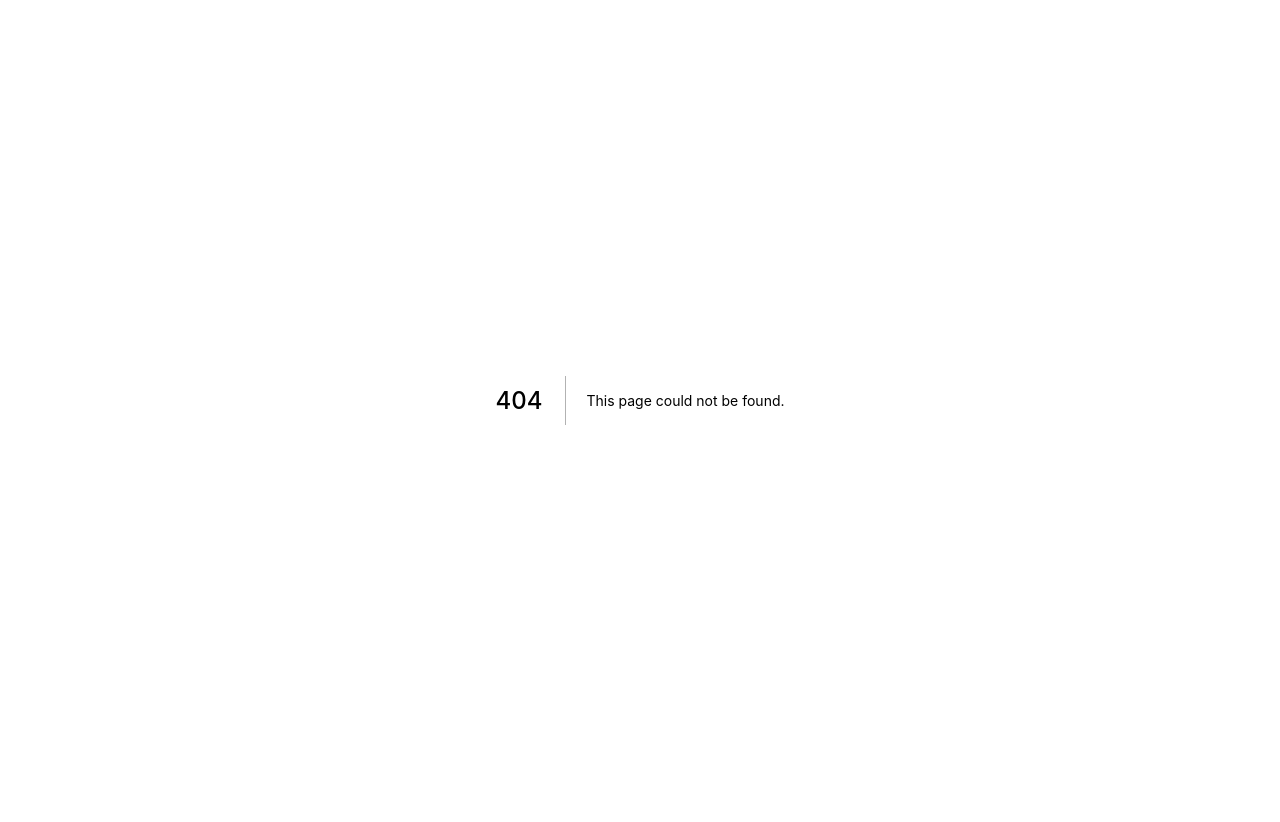
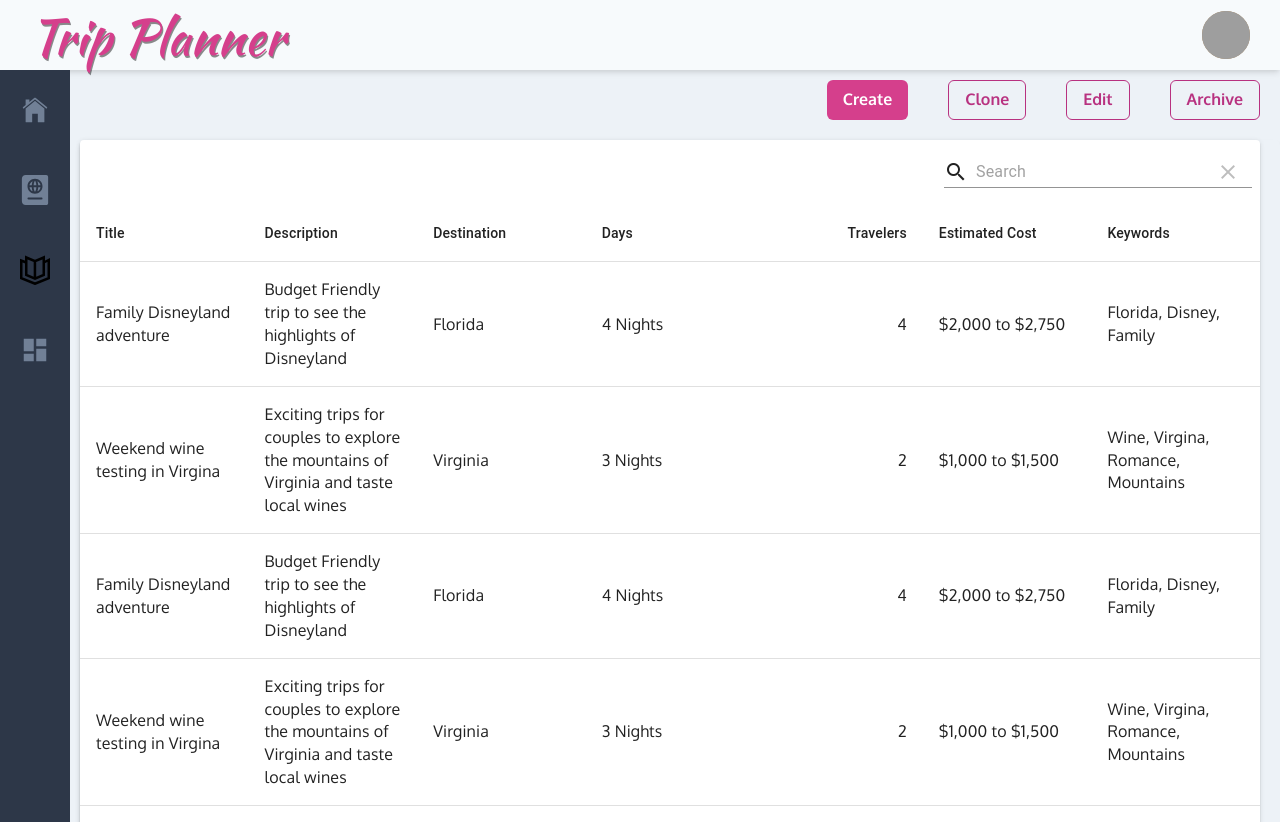
Before and after one commit to vishalkrv/tripplanner, a Next.js app: page /trips in a window 1280 px wide. Before the commit this address had no page. Before the commit the page ends 800 px from the top, so only its background shows below. Built offline with nearby package versions, Linux system fonts and the light colour scheme; grey boxes are pictures that could not be loaded.

Commit message:
Added trip board

```diff
--- a/components/layout.js
+++ b/components/layout.js
@@ -15,6 +15,10 @@ export default function Layout({
         <title>{title}</title>
         <meta charSet="utf-8" />
         <meta name="viewport" content="initial-scale=1.0, width=device-width" />
+        <link
+          rel="stylesheet"
+          href="https://fonts.googleapis.com/icon?family=Material+Icons"
+        />
       </Head>
       <Box as="main">
         {isLogin ? (
--- a/package.json
+++ b/package.json
@@ -12,8 +12,10 @@
     "@emotion/react": "^11.0.0",
     "@emotion/styled": "^11.0.0",
     "@fullpage/react-fullpage": "^0.1.18",
+    "@material-ui/core": "^4.11.1",
     "formik": "^2.2.5",
     "framer-motion": "^2.9.4",
+    "material-table": "^1.69.2",
     "next": "10.0.0",
     "react": "17.0.1",
     "react-countup": "^4.3.3",
--- /dev/null
+++ b/pages/trips.js
@@ -0,0 +1,103 @@
+import { Button, Flex } from "@chakra-ui/react";
+import Layout from "../components/layout";
+import MaterialTable from "material-table";
+
+export default function Trips() {
+  return (
+    <Layout isLogin={true} title="Trips">
+      <Flex direction="column" w="100%">
+        <Flex justifyContent="flex-end" gridGap={10} pr={5}>
+          <Button variant="solid" colorScheme="pink">
+            Create
+          </Button>
+          <Button variant="outline" colorScheme="pink">
+            Clone
+          </Button>
+          <Button variant="outline" colorScheme="pink">
+            Edit
+          </Button>
+          <Button variant="outline" colorScheme="pink">
+            Archive
+          </Button>
+        </Flex>
+        <Flex direction="column" boxShadow="md" rounded="md" mt={5} pr={5}>
+          <MaterialTable
+            options={{ pageSize: 7 }}
+            columns={[
+              { title: "Title", field: "title" },
+              { title: "Description", field: "description" },
+              { title: "Destination", field: "destination" },
+              { title: "Days", field: "days" },
+              { title: "Travelers", field: "travelers", type: "numeric" },
+              { title: "Estimated Cost", field: "cost" },
+              { title: "Keywords", field: "keywords" },
+            ]}
+            data={[
+              {
+                title: "Family Disneyland adventure",
+                description:
+                  "Budget Friendly trip to see the highlights of Disneyland ",
+                destination: "Florida",
+                days: "4 Nights",
+                travelers: 4,
+                cost: "$2,000 to $2,750",
+                keywords: "Florida, Disney, Family",
+              },
+              {
+                title: "Weekend wine testing in Virgina",
+                description:
+                  "Exciting trips for couples to explore the mountains of Virginia and taste local wines",
+                destination: "Virginia",
+                days: "3 Nights",
+                travelers: 2,
+                cost: "$1,000 to $1,500",
+                keywords: "Wine, Virgina, Romance, Mountains",
+              },
+              {
+                title: "Family Disneyland adventure",
+                description:
+                  "Budget Friendly trip to see the highlights of Disneyland ",
+                destination: "Florida",
+                days: "4 Nights",
+                travelers: 4,
+                cost: "$2,000 to $2,750",
+                keywords: "Florida, Disney, Family",
+              },
+              {
+                title: "Weekend wine testing in Virgina",
+                description:
+                  "Exciting trips for couples to explore the mountains of Virginia and taste local wines",
+                destination: "Virginia",
+                days: "3 Nights",
+                travelers: 2,
+                cost: "$1,000 to $1,500",
+                keywords: "Wine, Virgina, Romance, Mountains",
+              },
+              {
+                title: "Family Disneyland adventure",
+                description:
+                  "Budget Friendly trip to see the highlights of Disneyland ",
+                destination: "Florida",
+                days: "4 Nights",
+                travelers: 4,
+                cost: "$2,000 to $2,750",
+                keywords: "Florida, Disney, Family",
+              },
+              {
+                title: "Weekend wine testing in Virgina",
+                description:
+                  "Exciting trips for couples to explore the mountains of Virginia and taste local wines",
+                destination: "Virginia",
+                days: "3 Nights",
+                travelers: 2,
+                cost: "$1,000 to $1,500",
+                keywords: "Wine, Virgina, Romance, Mountains",
+              },
+            ]}
+            title=""
+          />
+        </Flex>
+      </Flex>
+    </Layout>
+  );
+}
```
Also changed, not shown: pages/board.js (added, +17 -0 lines), pages/catalog.js (added, +17 -0 lines), 1 other file (tests, documents, lock files or other folders).
